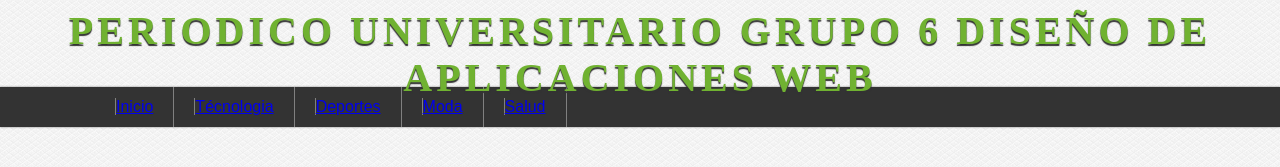
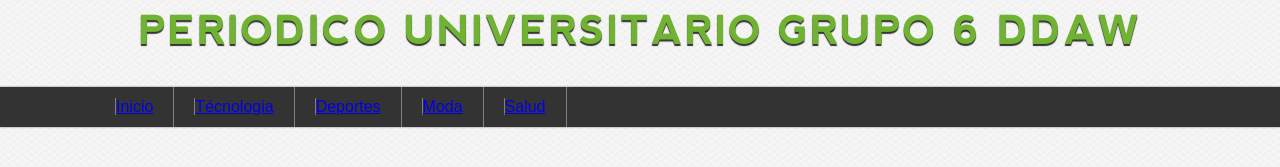
Before and after one commit to rojashd/DdAW, a plain HTML site: page LabS2/1.PeriodicoGrupo6.html in a window 1280 px wide. Shown: the part 163-330 px from the top of the page. Drawn offline with Linux system fonts and the light colour scheme; files whose address does not match are found by name.

Commit message:
Segundo commit
1.Edición de la tipografía en archivo css principal
2.Edición al encabezado del archivo html principal

```diff
--- a/LabS2/1.PeriodicoGrupo6.html
+++ b/LabS2/1.PeriodicoGrupo6.html
@@ -16,8 +16,7 @@
 
                 <h1>
                     <a href="1.PeriodicoGrupo6.html">
-                        Periodico Universitario Grupo 6
-                        Diseño de Aplicaciones Web
+                        Periodico Universitario Grupo 6 DdAW
                     </a>
                 </h1>
             </header>
--- a/LabS2/Estilos/styles.css
+++ b/LabS2/Estilos/styles.css
@@ -1,5 +1,5 @@
 /* fonts */
-font-face {
+@font-face {
     font-family: "nevis";
     src: url("fonts/nevis.eot");
     src: url("fonts/nevis.eot?iefix") format("embedded-opentype"),
@@ -47,14 +47,14 @@ font-face {
 
     #header h1 {
         text-align: center;
-        font-size: 40px;
+        font-size: 35px;
         color: #70b231;
         font-family: "nevis";
         text-transform: uppercase;
-        letter-spacing: 4px;
+        letter-spacing: 2px;
         margin-top: 10px;
         text-shadow: 0px 2px 1px #333333;
-
+        transition: all 300ms;
     }
 
     #header h1:hover {
```
